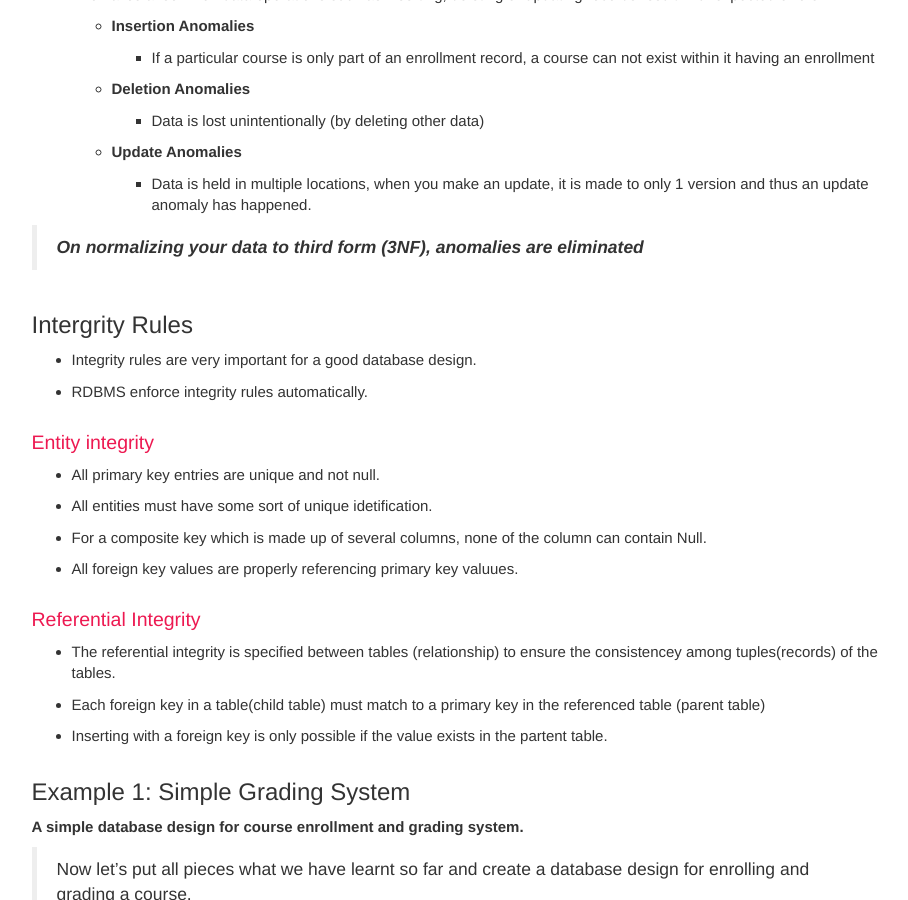
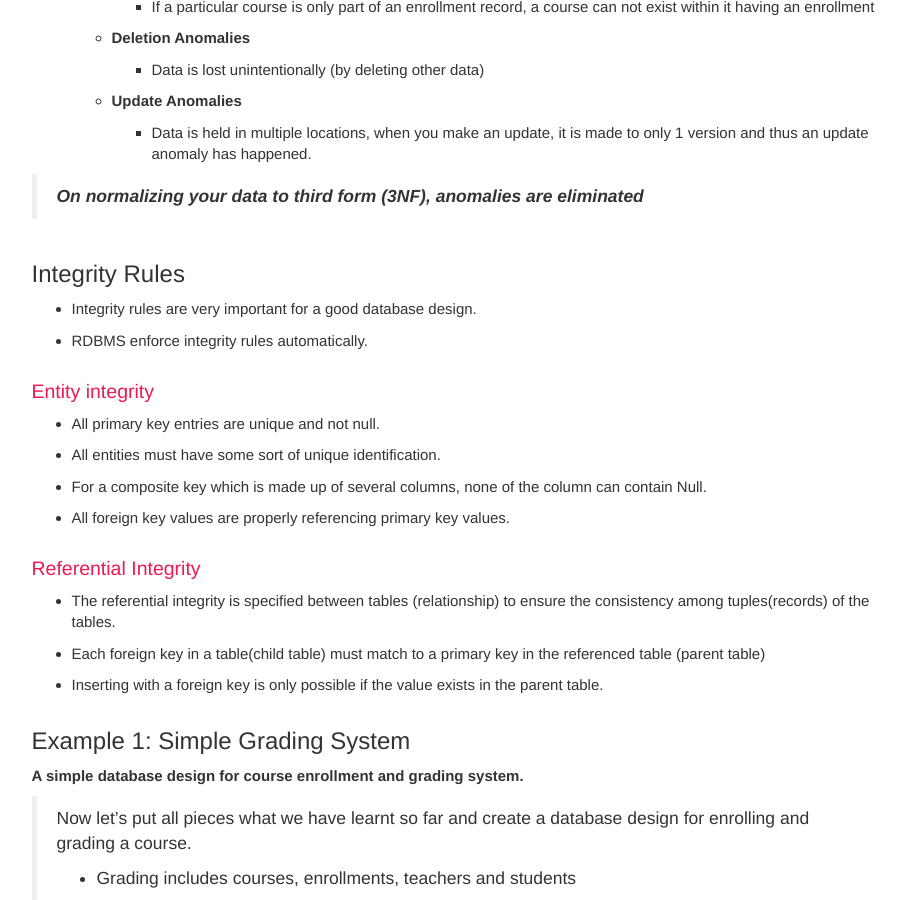
Before and after one commit to dipaish/databases, a Jekyll site: the page built from databaseDesign.md, in a window 1280 px wide and 900 px high, scrolled down 12748 px. Shown: the whole window, without its empty margins (331-1239 px from the left). Built offline with Jekyll 4.4.1, drawn with Linux system fonts in a browser that asks for light colours; our own code applies the rules of GitHub Pages for plain Markdown files; comment, search, counter and statistics services are not loaded; some of the changed text lies outside the part shown.

Commit message:
minor updates

```diff
--- a/databaseDesign.md
+++ b/databaseDesign.md
@@ -88,7 +88,6 @@
 
 **End result: ER Diagram / Database Model**
 
----
 ### Tools for Data modeling
 You may use any of the following options:
 - A piece of paper and a pen to model your database.
@@ -297,20 +296,20 @@ The table student_info does not meet the requirements of 1NF because
 
 > ***On normalizing your data to third form (3NF), anomalies are eliminated***
 
-## Intergrity Rules
+## Integrity Rules
 - Integrity rules are very important for a good database design.
 - RDBMS enforce integrity rules automatically.
 
 ### Entity integrity
 - All primary key entries are unique and not null.
-- All entities must have some sort of unique idetification.
+- All entities must have some sort of unique identification.
 - For a composite key which is made up of several columns, none of the column can contain Null.
-- All foreign key values are properly referencing primary key valuues.
+- All foreign key values are properly referencing primary key values.
 
 ### Referential Integrity
-- The referential integrity is specified between tables (relationship) to ensure the consistencey among tuples(records) of the tables.
+- The referential integrity is specified between tables (relationship) to ensure the consistency among tuples(records) of the tables.
 - Each foreign key in a table(child table) must match to a primary key in the referenced table (parent table)
-- Inserting with a foreign key is only possible if the value exists in the partent table.
+- Inserting with a foreign key is only possible if the value exists in the parent table.
 
 ## Example 1: Simple Grading System
 
```
Also changed, not shown: other parts of databaseDesign.md (+8 -8 lines).
